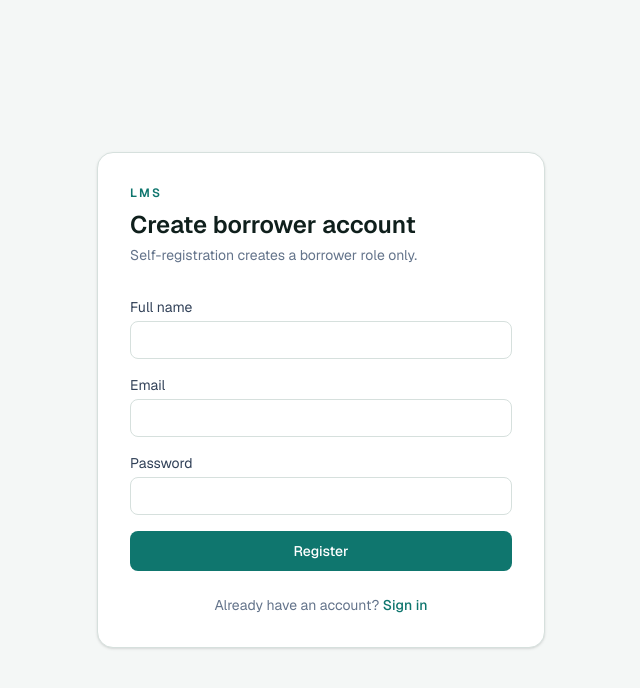
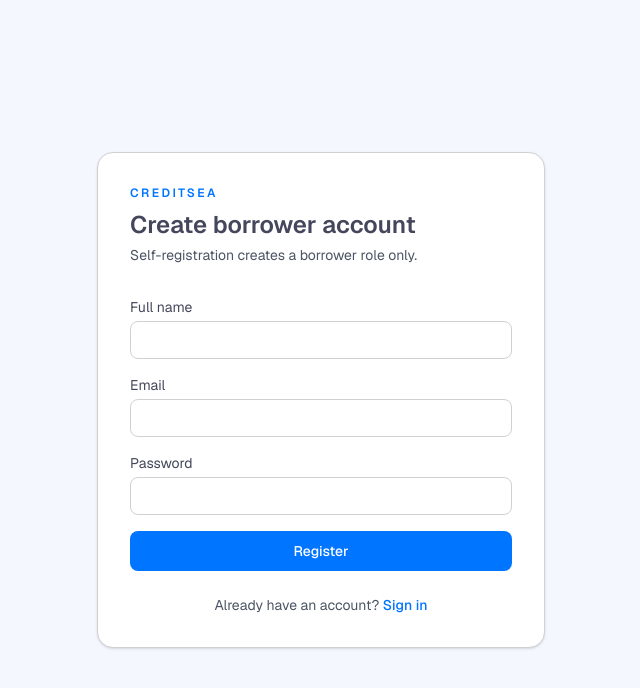
Before and after one commit to chaitanya07422/lms-frontend, a Next.js app: page /register in a window 1280 px wide. Shown: the top 688 px of the page, without its empty margins (319-959 px from the left). Built offline with nearby package versions, Linux system fonts and the light colour scheme; no server answers.

Commit message:
modify text colors in components for consistency.

```diff
--- a/src/app/dashboard/layout.tsx
+++ b/src/app/dashboard/layout.tsx
@@ -35,7 +35,9 @@ export default function DashboardLayout({ children }: { children: ReactNode }) {
             <Link
               href="/dashboard"
               className={`rounded-md px-3 py-2 text-sm ${
-                pathname === '/dashboard' ? 'bg-teal-50 text-accent' : 'text-slate-700 hover:bg-slate-50'
+                pathname === '/dashboard'
+                  ? 'bg-accent-soft text-accent'
+                  : 'text-foreground hover:bg-accent-soft/60'
               }`}
             >
               Overview
@@ -48,7 +50,9 @@ export default function DashboardLayout({ children }: { children: ReactNode }) {
                   key={mod}
                   href={href}
                   className={`rounded-md px-3 py-2 text-sm ${
-                    active ? 'bg-teal-50 text-accent' : 'text-slate-700 hover:bg-slate-50'
+                    active
+                      ? 'bg-accent-soft text-accent'
+                      : 'text-foreground hover:bg-accent-soft/60'
                   }`}
                 >
                   {LABELS[mod] ?? mod}
--- a/src/app/globals.css
+++ b/src/app/globals.css
@@ -1,13 +1,17 @@
 @import "tailwindcss";
 
+/* CreditSea brand tokens (from creditsea.com) */
 :root {
-  --background: #f4f7f6;
-  --foreground: #0f1f1c;
+  --background: #f5f7ff;
+  --foreground: #44465b;
   --card: #ffffff;
-  --accent: #0f766e;
-  --accent-hover: #0d9488;
-  --muted: #64748b;
-  --border: #d6e0dd;
+  --accent: #0075ff;
+  --accent-hover: #0066dd;
+  --accent-soft: #e8f1ff;
+  --accent-deep: #004699;
+  --muted: #4b5563;
+  --border: #d1d1d1;
+  --ink: #060606;
 }
 
 @theme inline {
@@ -16,8 +20,11 @@
   --color-card: var(--card);
   --color-accent: var(--accent);
   --color-accent-hover: var(--accent-hover);
+  --color-accent-soft: var(--accent-soft);
+  --color-accent-deep: var(--accent-deep);
   --color-muted: var(--muted);
   --color-border: var(--border);
+  --color-ink: var(--ink);
   --font-sans: var(--font-geist-sans);
   --font-mono: var(--font-geist-mono);
 }
--- a/src/app/login/page.tsx
+++ b/src/app/login/page.tsx
@@ -46,7 +46,7 @@ export default function LoginPage() {
 
         <form className="mt-8 space-y-4" onSubmit={onSubmit}>
           <label className="block text-sm">
-            <span className="mb-1 block text-slate-700">Email</span>
+            <span className="mb-1 block text-foreground">Email</span>
             <input
               type="email"
               required
@@ -57,7 +57,7 @@ export default function LoginPage() {
             />
           </label>
           <label className="block text-sm">
-            <span className="mb-1 block text-slate-700">Password</span>
+            <span className="mb-1 block text-foreground">Password</span>
             <input
               type="password"
               required
--- a/src/app/page.tsx
+++ b/src/app/page.tsx
@@ -22,7 +22,7 @@ export default function HomePage() {
   }, [isLoading, router, user]);
 
   return (
-    <div className="flex min-h-screen items-center justify-center text-sm text-slate-500">
+    <div className="flex min-h-screen items-center justify-center text-sm text-muted">
       Redirecting…
     </div>
   );
--- a/src/app/register/page.tsx
+++ b/src/app/register/page.tsx
@@ -47,7 +47,7 @@ export default function RegisterPage() {
 
         <form className="mt-8 space-y-4" onSubmit={onSubmit}>
           <label className="block text-sm">
-            <span className="mb-1 block text-slate-700">Full name</span>
+            <span className="mb-1 block text-foreground">Full name</span>
             <input
               required
               minLength={2}
@@ -57,7 +57,7 @@ export default function RegisterPage() {
             />
           </label>
           <label className="block text-sm">
-            <span className="mb-1 block text-slate-700">Email</span>
+            <span className="mb-1 block text-foreground">Email</span>
             <input
               type="email"
               required
@@ -67,7 +67,7 @@ export default function RegisterPage() {
             />
           </label>
           <label className="block text-sm">
-            <span className="mb-1 block text-slate-700">Password</span>
+            <span className="mb-1 block text-foreground">Password</span>
             <input
               type="password"
               required
--- a/src/components/auth-guard.tsx
+++ b/src/components/auth-guard.tsx
@@ -49,7 +49,7 @@ export function AuthGuard({ children, allow }: AuthGuardProps) {
 
   if (isLoading || !user) {
     return (
-      <div className="flex min-h-screen items-center justify-center text-sm text-slate-500">
+      <div className="flex min-h-screen items-center justify-center text-sm text-muted">
         Loading…
       </div>
     );
--- a/src/components/logout-button.tsx
+++ b/src/components/logout-button.tsx
@@ -15,7 +15,7 @@ export function LogoutButton() {
         logout();
         router.replace('/login');
       }}
-      className="rounded-md border border-slate-300 px-3 py-1.5 text-sm text-slate-700 hover:bg-slate-50"
+      className="rounded-md border border-border px-3 py-1.5 text-sm text-foreground hover:bg-accent-soft"
     >
       Log out
     </button>
```
Also changed, not shown: 1 other file (tests, documents, lock files or other folders).
